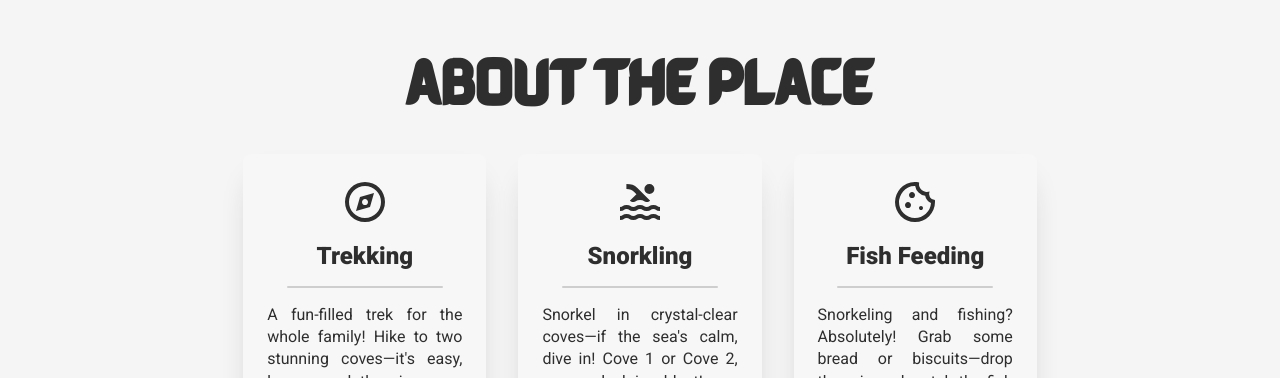
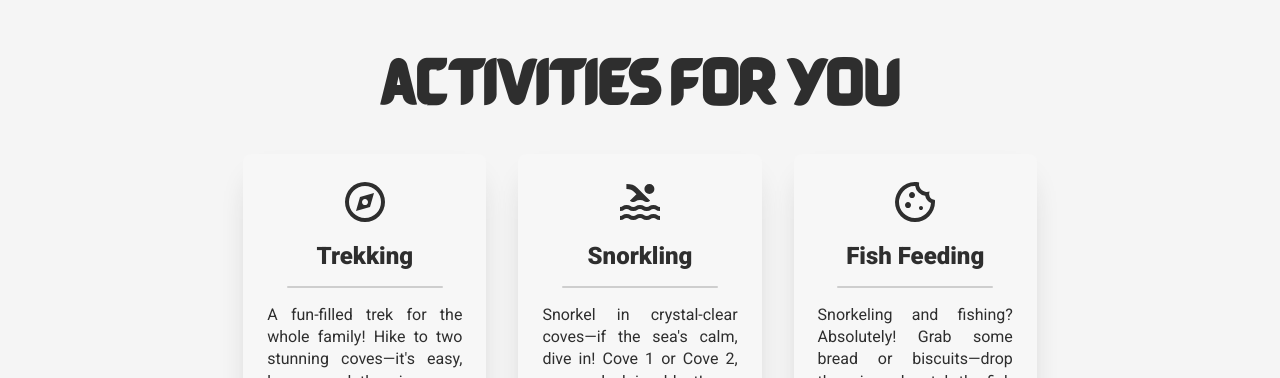
Before and after one commit to Darkhious/Lakbay-Pilipinas, a plain HTML site: page index.html in a window 1280 px wide. Shown: the part 722-1100 px from the top of the page. Drawn offline with Linux system fonts and the light colour scheme.

Commit message:
Update index.html

```diff
--- a/index.html
+++ b/index.html
@@ -43,7 +43,7 @@
             <section id="about-section">
                 <div class="container">
                     <div class="header">
-                        <h1>ABOUT THE PLACE</h1>
+                        <h1>ACTIVITIES FOR YOU</h1>
                     </div>
                     <div class="card-wrapper">
                         <div class="small-card card">
```
